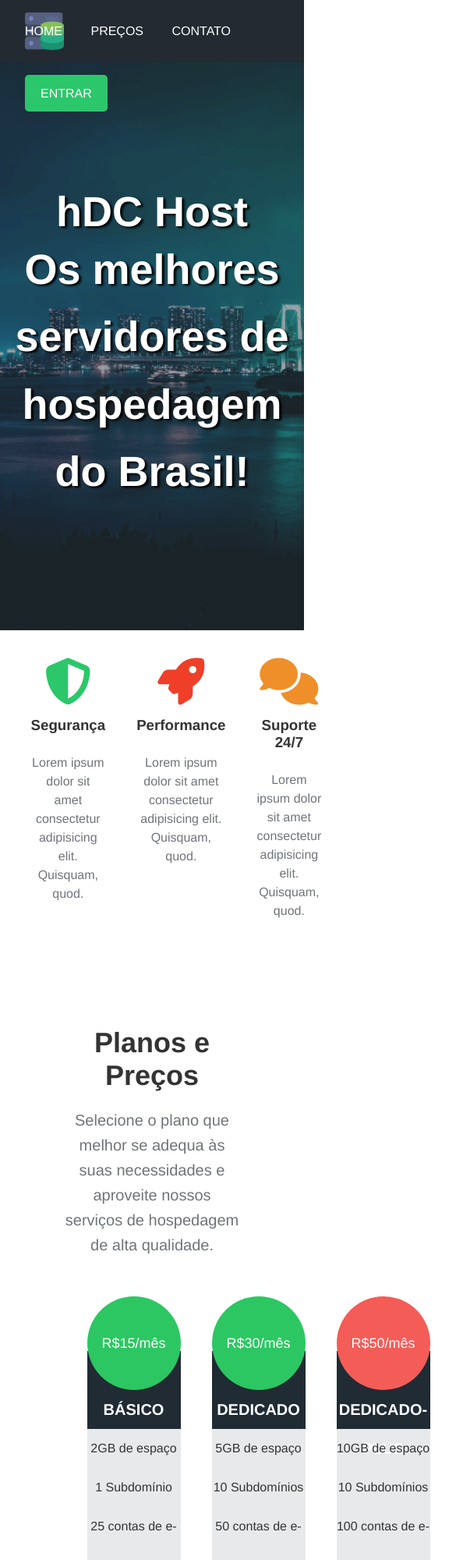
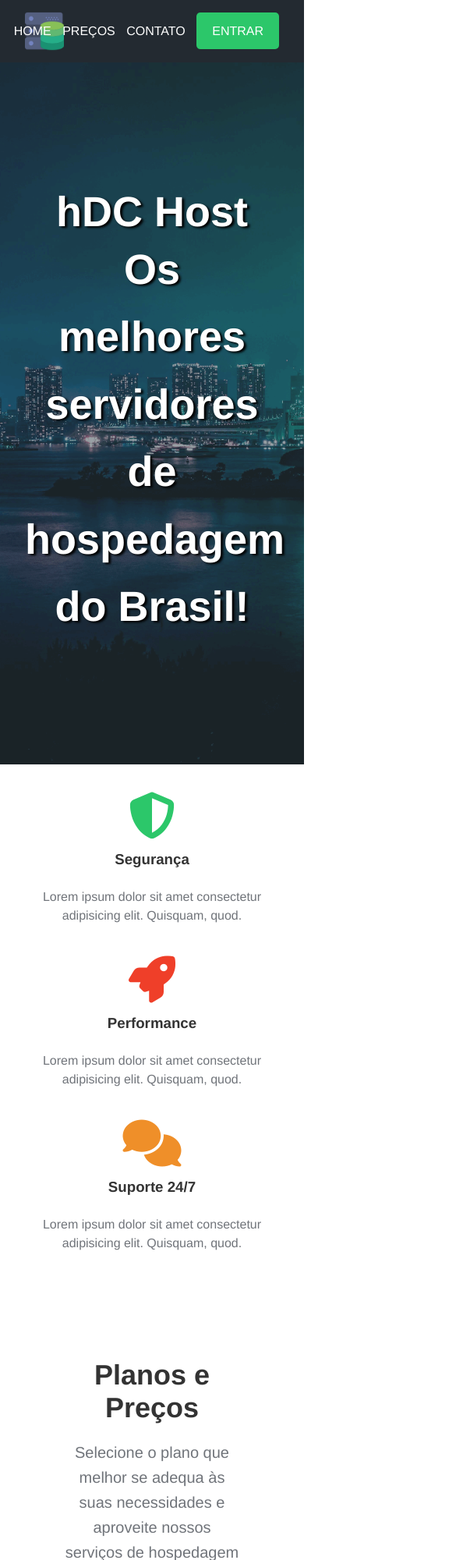
Before and after one commit to rayssaramoss/hdc-host, a plain HTML site: page index.html in a window 390 px wide. Shown: the top 2000 px of the page at 78% size, 585 px wide, since content can reach past the window. Drawn offline with Linux system fonts and the light colour scheme.

Commit message:
feat: enhance responsiveness for various screen sizes in CSS

```diff
--- a/css/style.css
+++ b/css/style.css
@@ -334,3 +334,81 @@
     font-weight: bold;
     margin: 20px 0 100px;
 }
+
+/*responsividade*/
+
+/*small laptops a partir de 1100px*/
+@media (max-width: 1110px){
+    .plans-container{
+        width: 95%;
+    }
+
+    .plan {
+        margin: 0 5px;
+    }
+}
+
+/*tablet 900px*/
+
+@media (max-width: 900px){
+    .main-banner p{
+        padding:0 6rem;
+    }
+}
+
+    .searchdomain-container{
+        padding: 2rem 4rem;
+    }
+
+@media (max-width: 576px){
+
+    html,
+    body{
+        overflow-x: hidden;
+    }
+
+    .navbar-items li{
+        font-size: 12px;
+        margin-left: 10px;
+    }
+
+    .main-banner p{
+        padding: 0 2rem;
+    }
+
+    .services-container ul{
+        flex-direction: column;
+    }
+
+    .plans-container{
+        flex-direction: column;
+        width: 100%;
+        padding: 0 2rem;
+    }
+
+    .plan{
+        width: 100%;
+        max-width: 100%;
+        margin-bottom: 15px;
+    }
+
+    .contact-container{
+        padding: 3rem 2rem;
+    }
+
+    .contact-container input,
+    .contact-container textarea{
+        width: 100%;
+        margin: 10px 0;
+
+    }
+
+    .searchdomain-container{
+        font-size: 28px;
+    }
+
+    .searchdomain-container input[type="text"]{
+        width: 100%;
+    }
+
+}
```
